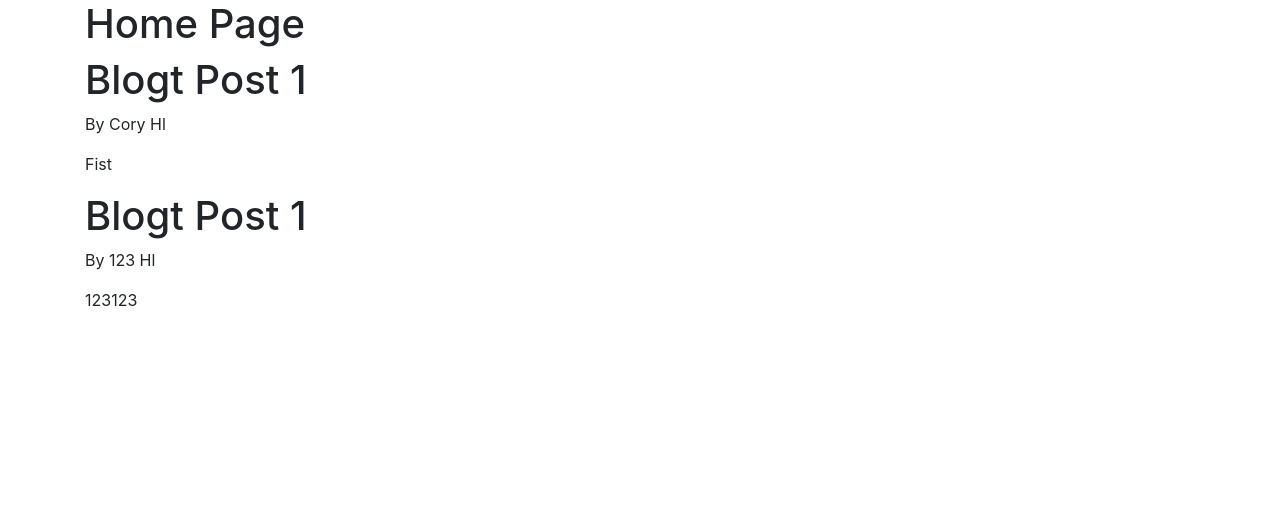
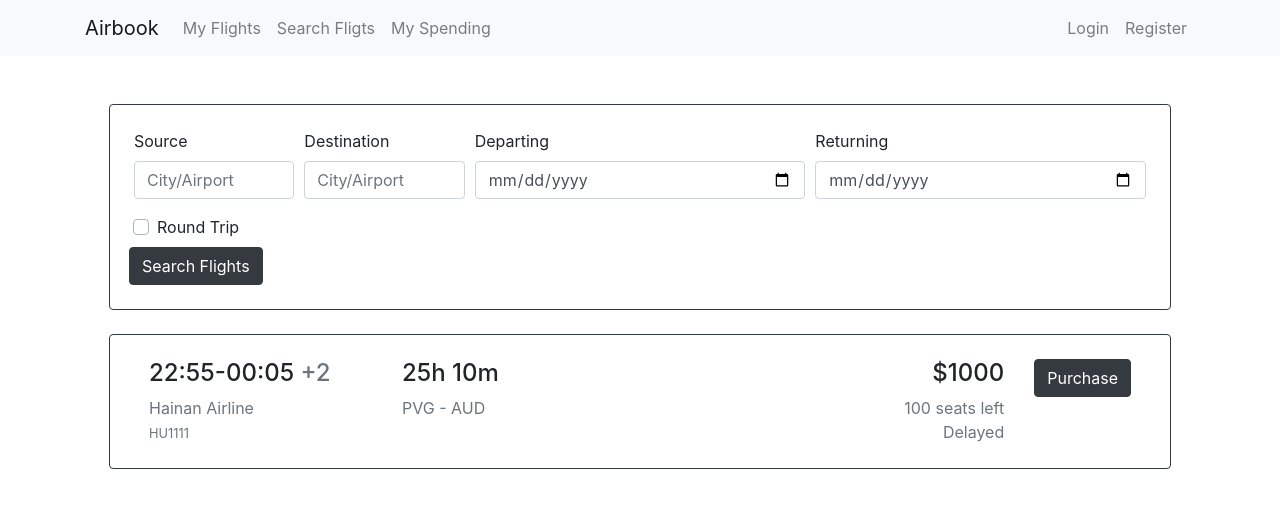
Before and after one commit to yz3440/airbook-db19, a Flask app: page / in a window 1280 px wide. Shown: the top 508 px of the page. Run offline with Flask 2, Linux system fonts and the light colour scheme; parts of the project's set-up code (start-up, migrations or seed data) failed here and were passed over; some libraries are stand-ins or nearby versions.

Commit message:
Initialize Airbook

```diff
--- a/main.py
+++ b/main.py
@@ -1,27 +1,59 @@
-from flask import Flask, render_template
+from flask import Flask, render_template, flash, redirect, url_for
+from forms import CustomerRegistrationForm, CustomerLoginForm
+from datetime import datetime
 app = Flask(__name__)
 
-posts=[
+app.config['SECRET_KEY'] = 'ccaeb368bffcc1cf04e27b87bbca191e'
+
+db_string = "postgres://ymudxlljrlnwkt:2217a03b578f151800e10aeacae4ade478eab8025240f266a110bcb1aae425f9@ec2-54-221-201-212.compute-1.amazonaws.com:5432/denqg5recvhr92"
+
+posts = [
     {
-        'author':"Cory Hl",
+        'author': "Cory Hl",
         'title': "Blogt Post 1",
         'content': 'Fist'
     }, {
-        'author':"123 Hl",
+        'author': "123 Hl",
         'title': "Blogt Post 1",
         'content': '123123'
     }
 
 ]
 
+flights = [
+    {"departure_datetime": datetime(year=2019, month=5, day=9, hour=22, minute=55),
+     "arrival_datetime": datetime(year=2019, month=5, day=11, hour=00, minute=5),
+     "airline_name": "Hainan Airline",
+     "flight_number": "HU1111",
+     "departure_airport": "PVG",
+     "arrival_airport": "AUD",
+     "base_price": 1000,
+     "status": "Delayed"
+     }
+]
+
+
 @app.route("/")
 @app.route("/home")
 def home():
-    return render_template('home.html',posts=posts)
+    return render_template('search_flights.html', title="Search Result", flights=flights)
 
-@app.route("/about")
-def about():
-    return render_template('about.html')
+
+@app.route("/register", methods=['GET', 'POST'])
+def register():
+    form = CustomerRegistrationForm()
+
+    if form.validate_on_submit():
+        flash(f'Account created for {form.email.data}', 'success')
+        return redirect(url_for('home'))
+
+    return render_template('customer_register.html', title='Register', form=form)
+
+
+@app.route("/login")
+def login():
+    form = CustomerLoginForm()
+    return render_template('login.html', title='Login', form=form)
 
 
 if __name__ == '__main__':
--- a/templates/about.html
+++ /dev/null
@@ -1,4 +0,0 @@
-{% extends "layout.html" %}
-{% block content %}
-<h1>About Page</h1>
-{% endblock content %}
--- a/templates/home.html
+++ /dev/null
@@ -1,11 +0,0 @@
-{% extends "layout.html" %}
-{% block content %}
-
-<h1>Home Page</h1>
-{% for post in posts%}
-<h1>{{post.title}}</h1>
-<p>By {{post.author}}</p>
-<p>{{post.content}}</p>
-
-{% endfor%}
-{% endblock content %}
--- a/templates/layout.html
+++ b/templates/layout.html
@@ -2,29 +2,71 @@
 <html>
 
 <head>
-     <!-- Required meta tags -->
+
   <meta charset="utf-8">
   <meta name="viewport" content="width=device-width, initial-scale=1, shrink-to-fit=no">
 
-     <!-- Bootstrap CSS -->
   <link rel="stylesheet" href="https://stackpath.bootstrapcdn.com/bootstrap/4.3.1/css/bootstrap.min.css"
     integrity="sha384-ggOyR0iXCbMQv3Xipma34MD+dH/1fQ784/j6cY/iJTQUOhcWr7x9JvoRxT2MZw1T" crossorigin="anonymous">
+  <!-- <link rel="stylesheet" type="text/css" href="{{ url_for('static', filename='main.css') }}"> -->
+  {% if title %}
+  <title>Airbook - {{title}}</title>
+  {% else %}
+  <title>Airbook</title>
+  {% endif %}
 
-     {% if title %}
-     <title>Flask Blog - {{title}}</title>
-     {% else %}
-     <title>Flask Blog</title>
-     {% endif %}
 </head>
 
 <body>
+  <header class="site-header">
+    <nav class="navbar navbar-expand-lg navbar-light bg-light">
       <div class="container">
-         {% block content %}{% endblock %}
+        <a class="navbar-brand" href="/">Airbook</a>
+        <button class="navbar-toggler" type="button" data-toggle="collapse" data-target="#navbarNav"
+          aria-controls="navbarNav" aria-expanded="false" aria-label="Toggle navigation">
+          <span class="navbar-toggler-icon"></span>
+        </button>
+        <div class="collapse navbar-collapse" id="navbarNav">
+          <ul class="navbar-nav mr-auto">
+            <a class="nav-item nav-link" href="#">My Flights</a>
+            <a class="nav-item nav-link" href="#">Search Fligts</a>
+            <a class="nav-item nav-link" href="#">My Spending</a>
+          </ul>
+
+          <ul class="navbar-nav">
+            <a class="nav-item nav-link" href="#">Login</a>
+            <a class="nav-item nav-link" href="#">Register</a>
+          </ul>
         </div>
+      </div>
+    </nav>
+  </header>
 
-     <!-- Optional JavaScript -->
-     <!-- jQuery first, then Popper.js, then Bootstrap JS -->
-     <script src="https://code.jquery.com/jquery-3.3.1.slim.min.js"
+  <main role="main" class="container mt-5">
+    {% with messages = get_flashed_messages(with_categories=true) %}
+    {% if messages %}
+    {% for category, message in messages %}
+    <div class="row border border-dark rounded m-4">
+      <strong class="col m-2 text-center">{{message}}</strong>
+    </div>
+    {% endfor %}
+    {% endif %}
+    {% endwith %}
+
+    {% block content %}
+    <div>Content N/A</div>
+    {% endblock %}
+
+
+
+
+
+
+  </main>
+
+
+
+  <script src=" https://code.jquery.com/jquery-3.3.1.slim.min.js"
     integrity="sha384-q8i/X+965DzO0rT7abK41JStQIAqVgRVzpbzo5smXKp4YfRvH+8abtTE1Pi6jizo" crossorigin="anonymous">
   </script>
   <script src="https://cdnjs.cloudflare.com/ajax/libs/popper.js/1.14.7/umd/popper.min.js"
--- /dev/null
+++ b/templates/search_flights.html
@@ -0,0 +1,79 @@
+{% extends "layout.html" %}
+{% block content %}
+
+
+<!-- Search Form -->
+<div class="row border border-dark rounded m-4">
+    <form style="width:100%" class="m-4">
+        <div class="form-row">
+            <div class="form-group col-md-2 mb-3">
+                <label>Source</label>
+                <input type="text" class="form-control" placeholder="City/Airport">
+            </div>
+            <div class="form-group col-md-2 mb-3">
+                <label>Destination</label>
+                <input type="text" class="form-control" placeholder="City/Airport">
+            </div>
+            <div class="form-group col-md-4 mb-3">
+                <label>Departing</label>
+                <input type="date" class="form-control" placeholder="">
+            </div>
+            <div class="form-group col-md-4 mb-3">
+                <label>Returning</label>
+                <input type="date" class="form-control" placeholder="">
+
+            </div>
+        </div>
+        <div class="form-row mb-2">
+            <div class="custom-control custom-checkbox ml-1">
+                <input type="checkbox" class="custom-control-input" id="customCheck1">
+                <label class="custom-control-label" for="customCheck1">Round Trip</label>
+            </div>
+        </div>
+        <div class="form-row">
+            <button type="submit" class="btn btn-dark">Search Flights</button>
+        </div>
+    </form>
+</div>
+
+<!-- Search Results -->
+<div class="row border border-dark rounded m-4">
+    {% for flight in flights %}
+
+    <div style="width:100%" class="row m-4 flight-card">
+        <div class="col-sm-3">
+            <h4>
+                {{flight.departure_datetime.strftime('%X')[:-3]}}-{{flight.arrival_datetime.strftime('%X')[:-3   ]}}
+
+                {% if flight.arrival_datetime.day - flight.departure_datetime.day > 0 %}
+                <span class="text-muted">+{{flight.arrival_datetime.day - flight.departure_datetime.day}}</span>
+                {% endif %}
+            </h4>
+            <div class="text-muted">{{flight.airline_name}}</div>
+            <small class="text-muted">{{flight.flight_number}}</small>
+        </div>
+        <div class="col-sm-3">
+            <h4>
+                {% set duration = flight.arrival_datetime-flight.departure_datetime %}
+                {{(duration.seconds/3600 + duration.days * 24)|int}}h {{(duration.seconds%3600/60)|int}}m
+            </h4>
+            <div class="text-muted">
+                {{flight.departure_airport}} - {{flight.arrival_airport}}
+            </div>
+        </div>
+        <div class="col text-right">
+            <h4>${{flight.base_price}}</h4>
+            <div class="text-muted">100 seats left</div>
+            <div class="text-muted">{{flight.status}}</div>
+
+        </div>
+        <div class="col-sm-auto text-right">
+            <a class="btn btn-dark" href="#" role="button">Purchase</a>
+        </div>
+    </div>
+
+    {% endfor %}
+
+</div>
+
+{% endblock content %}
--- /dev/null
+++ b/templates/text_bar.html
@@ -0,0 +1,3 @@
+<div class="row border border-dark rounded m-4">
+    <strong class="col m-2 text-center">From Shanghai to Abu Dhabi on 10/12/2019</strong>
+</div>
```
Also changed, not shown: forms.py (added, +24 -0 lines), static/main.css (added, +15 -0 lines), templates/customer_register.html (added, +49 -0 lines), flask_air/__init__.py (added). Lines whose indentation alone changed are shown as unchanged.
